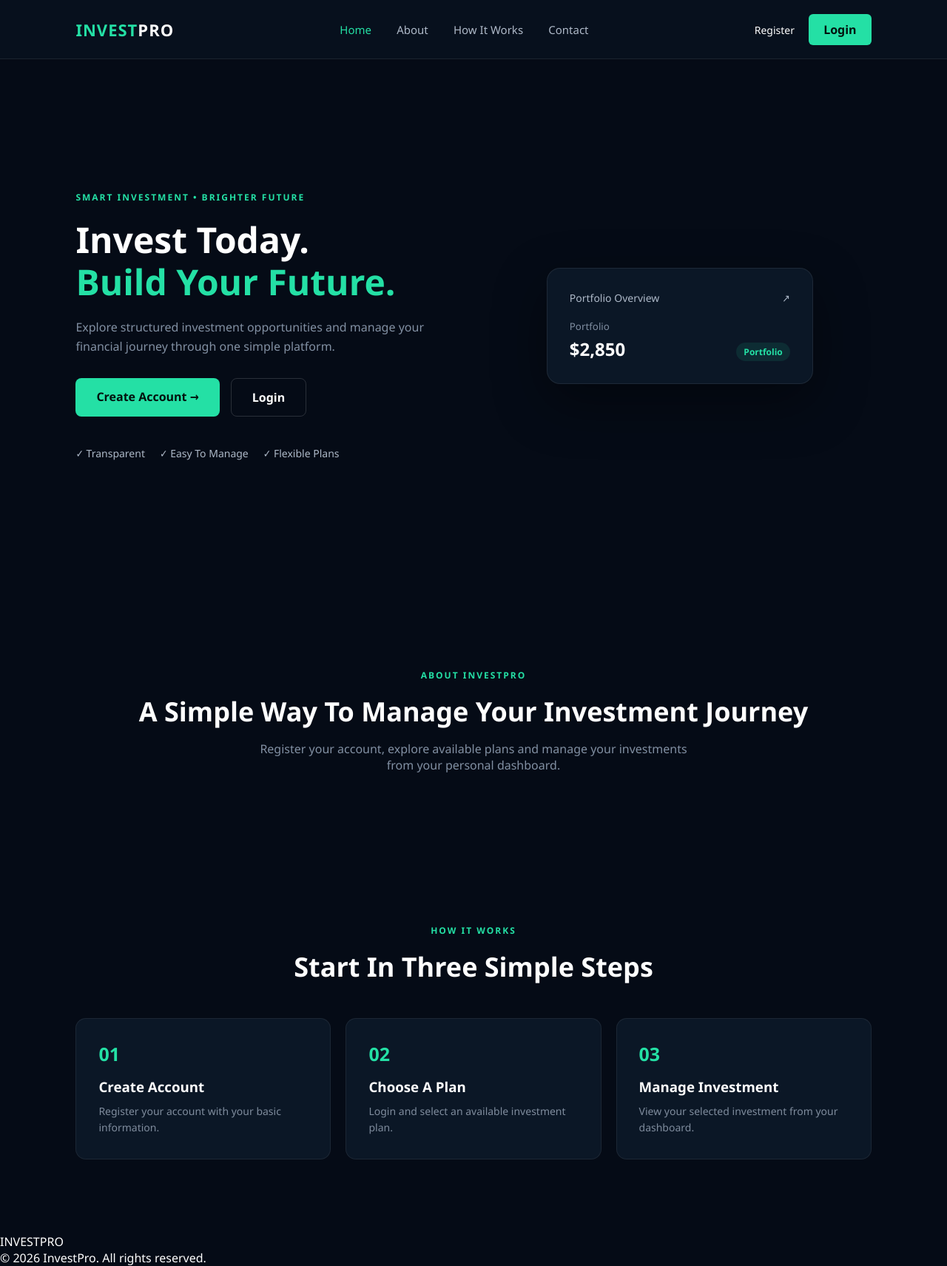
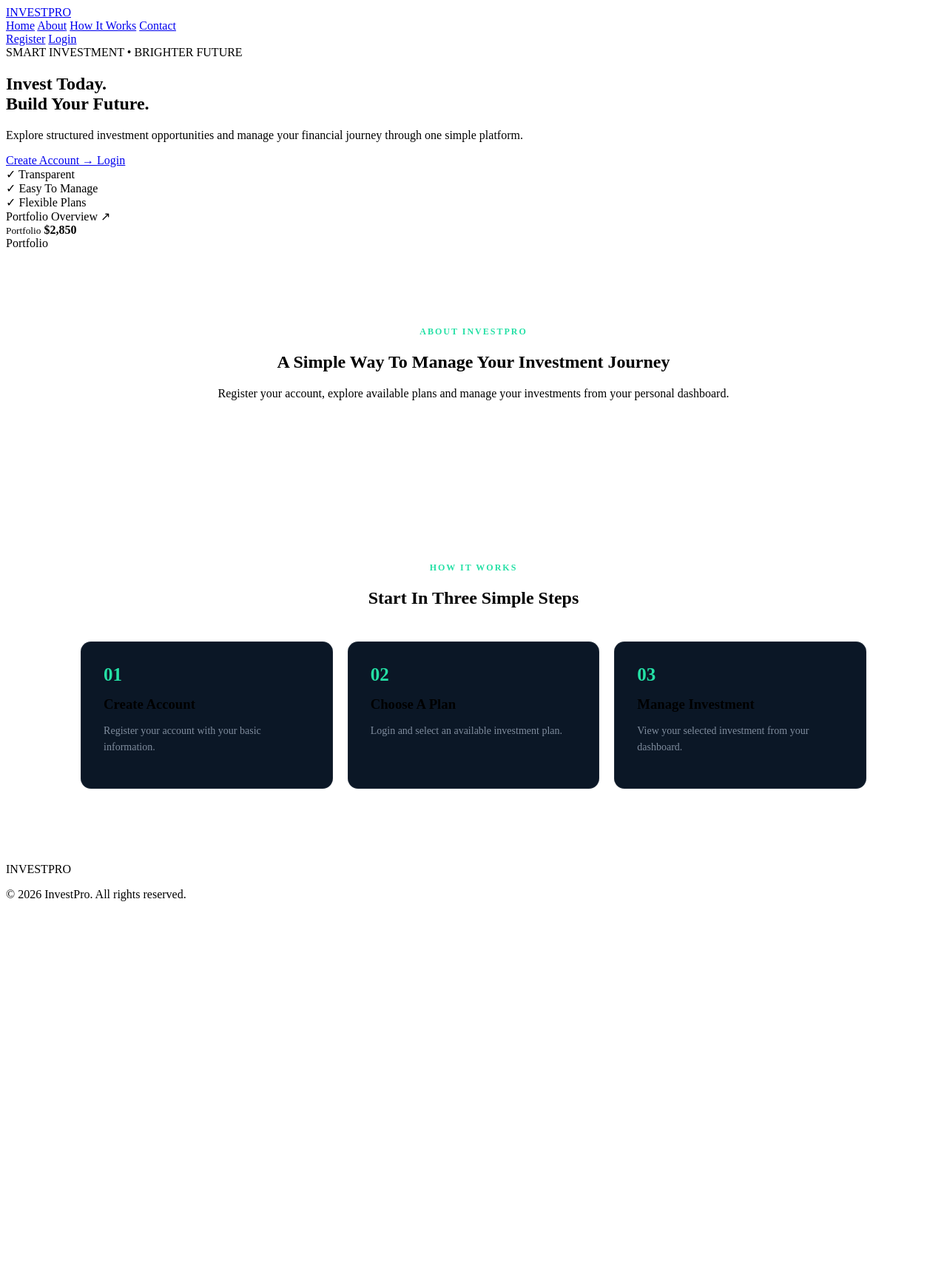
Before and after one commit to emon131470/Demo, a PHP site: page / in a window 1280 px wide. Shown: the whole page at 74% size. After the commit the page ends 1218 px from the top, so only its background shows below. Run offline with PHP 8.4, Linux system fonts and the light colour scheme.

Commit message:
Update style.css

```diff
--- a/style.css
+++ b/style.css
@@ -1,242 +1,4 @@
-
 /* ================= AUTH PAGE ================= */
-/* ================= GLOBAL & RESET ================= */
-* {
-    margin: 0;
-    padding: 0;
-    box-sizing: border-box;
-    font-family: 'Segoe UI', Tahoma, Geneva, Verdana, sans-serif;
-}
-
-body {
-    background: #050b16;
-    color: #ffffff;
-    overflow-x: hidden;
-}
-
-a {
-    text-decoration: none;
-}
-
-/* ================= HEADER & NAVBAR ================= */
-.header {
-    height: 80px;
-    padding: 0 8%;
-    display: flex;
-    align-items: center;
-    justify-content: space-between;
-    background: #07101d;
-    border-bottom: 1px solid rgba(255, 255, 255, 0.08);
-    position: sticky;
-    top: 0;
-    z-index: 1000;
-}
-
-.logo {
-    color: #fff;
-    font-size: 22px;
-    font-weight: 800;
-    letter-spacing: 1px;
-}
-
-.logo span {
-    color: #24e0a5;
-}
-
-.navbar a {
-    color: #aeb9c8;
-    margin: 0 15px;
-    font-size: 15px;
-    font-weight: 500;
-    transition: 0.3s;
-}
-
-.navbar a:hover, .navbar a.active {
-    color: #24e0a5;
-}
-
-.auth-buttons .register-btn {
-    color: #fff;
-    margin-right: 15px;
-    font-size: 14px;
-}
-
-.auth-buttons .login-btn {
-    background: #24e0a5;
-    color: #03120e;
-    padding: 10px 20px;
-    border-radius: 6px;
-    font-weight: 600;
-    transition: 0.3s;
-}
-
-.auth-buttons .login-btn:hover {
-    box-shadow: 0 5px 15px rgba(36, 224, 165, 0.3);
-}
-
-/* ================= HERO SECTION ================= */
-.hero {
-    min-height: calc(100vh - 80px);
-    padding: 0 8%;
-    display: flex;
-    align-items: center;
-    justify-content: space-between;
-    gap: 40px;
-}
-
-.hero-content {
-    flex: 1;
-    max-width: 600px;
-}
-
-.small-title {
-    color: #24e0a5;
-    font-size: 12px;
-    font-weight: 700;
-    letter-spacing: 2px;
-    margin-bottom: 20px;
-}
-
-.hero-content h1 {
-    font-size: 48px;
-    line-height: 1.2;
-    margin-bottom: 20px;
-}
-
-.hero-content h1 span {
-    color: #24e0a5;
-}
-
-.hero-content p {
-    color: #8290a3;
-    font-size: 16px;
-    line-height: 1.6;
-    margin-bottom: 30px;
-}
-
-.hero-buttons {
-    display: flex;
-    gap: 15px;
-    margin-bottom: 40px;
-}
-
-.primary-btn {
-    background: #24e0a5;
-    color: #03120e;
-    padding: 14px 28px;
-    border-radius: 8px;
-    font-weight: 700;
-    transition: 0.3s;
-}
-
-.primary-btn:hover {
-    box-shadow: 0 8px 25px rgba(36, 224, 165, 0.2);
-    transform: translateY(-2px);
-}
-
-.secondary-btn {
-    border: 1px solid rgba(255, 255, 255, 0.15);
-    color: #fff;
-    padding: 14px 28px;
-    border-radius: 8px;
-    font-weight: 600;
-    transition: 0.3s;
-}
-
-.secondary-btn:hover {
-    background: rgba(255, 255, 255, 0.05);
-}
-
-.trust-box {
-    display: flex;
-    gap: 20px;
-    color: #aeb9c8;
-    font-size: 14px;
-}
-
-/* ================= HERO GRAPHIC & CARD ================= */
-.hero-graphic {
-    flex: 1;
-    display: flex;
-    justify-content: center;
-    position: relative;
-}
-
-.investment-card {
-    background: #0b1726;
-    border: 1px solid rgba(255, 255, 255, 0.08);
-    padding: 30px;
-    border-radius: 18px;
-    width: 100%;
-    max-width: 360px;
-    box-shadow: 0 25px 70px rgba(0,0,0,0.4);
-}
-
-.card-top {
-    display: flex;
-    justify-content: space-between;
-    color: #aeb9c8;
-    font-size: 14px;
-    margin-bottom: 20px;
-}
-
-.card-bottom {
-    display: flex;
-    justify-content: space-between;
-    align-items: flex-end;
-    margin-top: 20px;
-}
-
-.card-bottom small {
-    color: #7f8da0;
-    display: block;
-    margin-bottom: 5px;
-}
-
-.card-bottom strong {
-    font-size: 24px;
-    color: #fff;
-}
-
-.growth {
-    background: rgba(36, 224, 165, 0.1);
-    color: #24e0a5;
-    padding: 4px 10px;
-    border-radius: 20px;
-    font-size: 12px;
-    font-weight: 600;
-}
-
-/* ================= SECTION HEADINGS ================= */
-.section-heading h2 {
-    font-size: 36px;
-    margin: 15px 0;
-}
-
-.section-heading p {
-    color: #8290a3;
-    max-width: 600px;
-    margin: 0 auto;
-}
-
-/* ================= MOBILE HERO RESPONSIVE ================= */
-@media(max-width: 900px) {
-    .hero {
-        flex-direction: column;
-        text-align: center;
-        padding: 60px 5%;
-    }
-    .hero-buttons, .trust-box {
-        justify-content: center;
-    }
-    .header {
-        padding: 0 5%;
-    }
-    .navbar {
-        display: none; /* মোবাইলের জন্য মেনু হাইড */
-    }
-}
-
 
 .auth-page {
     min-height: 100vh;
```
